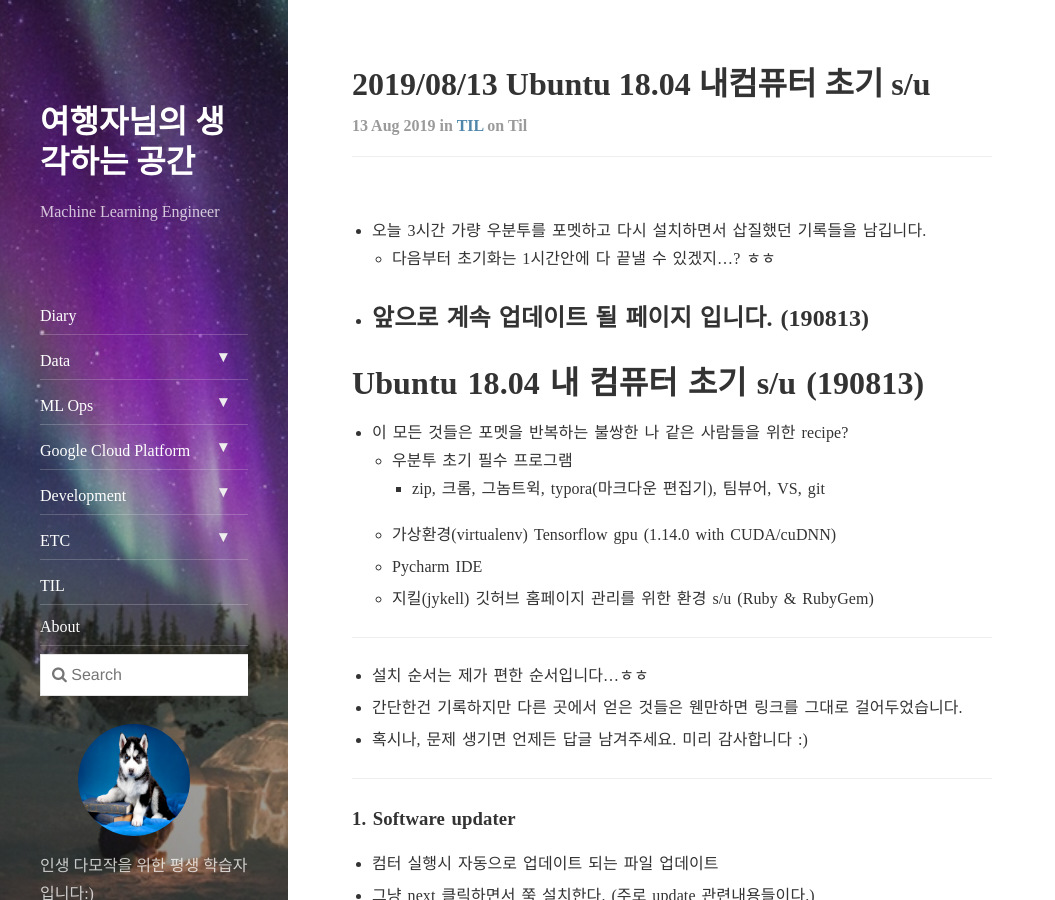
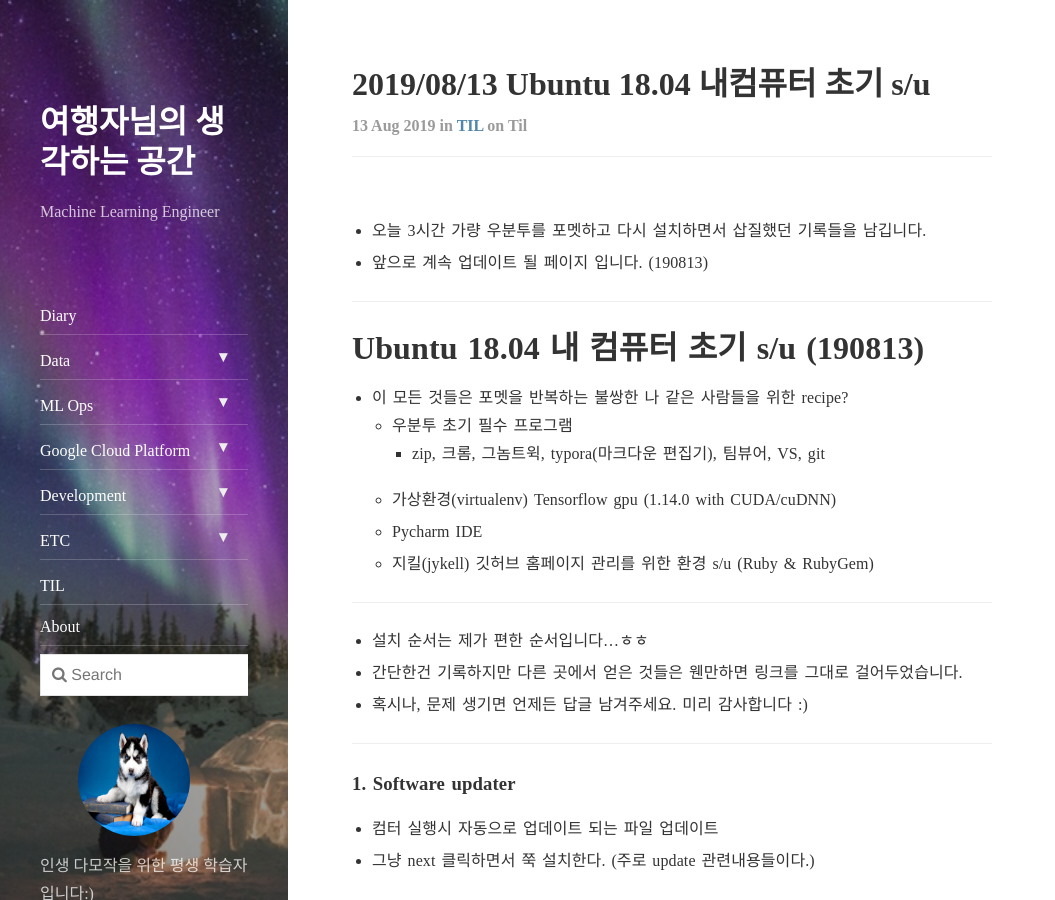
Before and after one commit to traveler-Ahn/traveler-ahn.github.io, a Jekyll site: the page built from _posts/2019-08-13-ubuntu18-first-su.md, in a window 1280 px wide and 900 px high. Shown: the whole window, without its empty margins (0-1055 px from the left). Built offline with Jekyll 4.4.1, drawn with Linux system fonts in a browser that asks for light colours; nearby versions of some CDN libraries; comment, search, counter and statistics services are not loaded.

Commit message:
post modified

```diff
--- a/_posts/2019-08-13-ubuntu18-first-su.md
+++ b/_posts/2019-08-13-ubuntu18-first-su.md
@@ -7,9 +7,10 @@ tags: til
 comments: true
 
 ---
+
 - 오늘 3시간 가량 우분투를 포멧하고 다시 설치하면서 삽질했던 기록들을 남깁니다.
-  - 다음부터 초기화는 1시간안에 다 끝낼 수 있겠지...? ㅎㅎ
 - 앞으로 계속 업데이트 될 페이지 입니다. (190813)
+
 ---
 
 # Ubuntu 18.04 내 컴퓨터 초기 s/u (190813)
```
